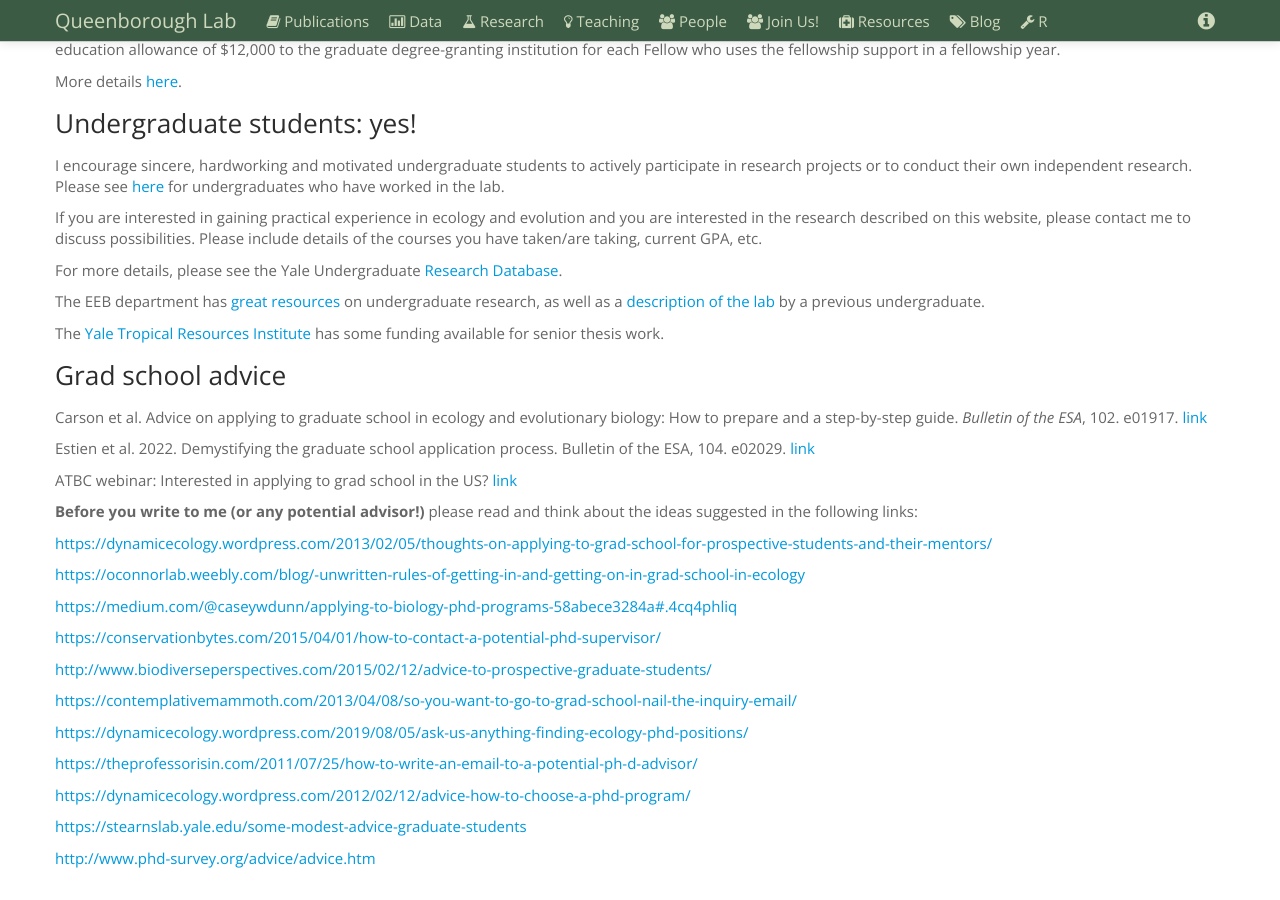
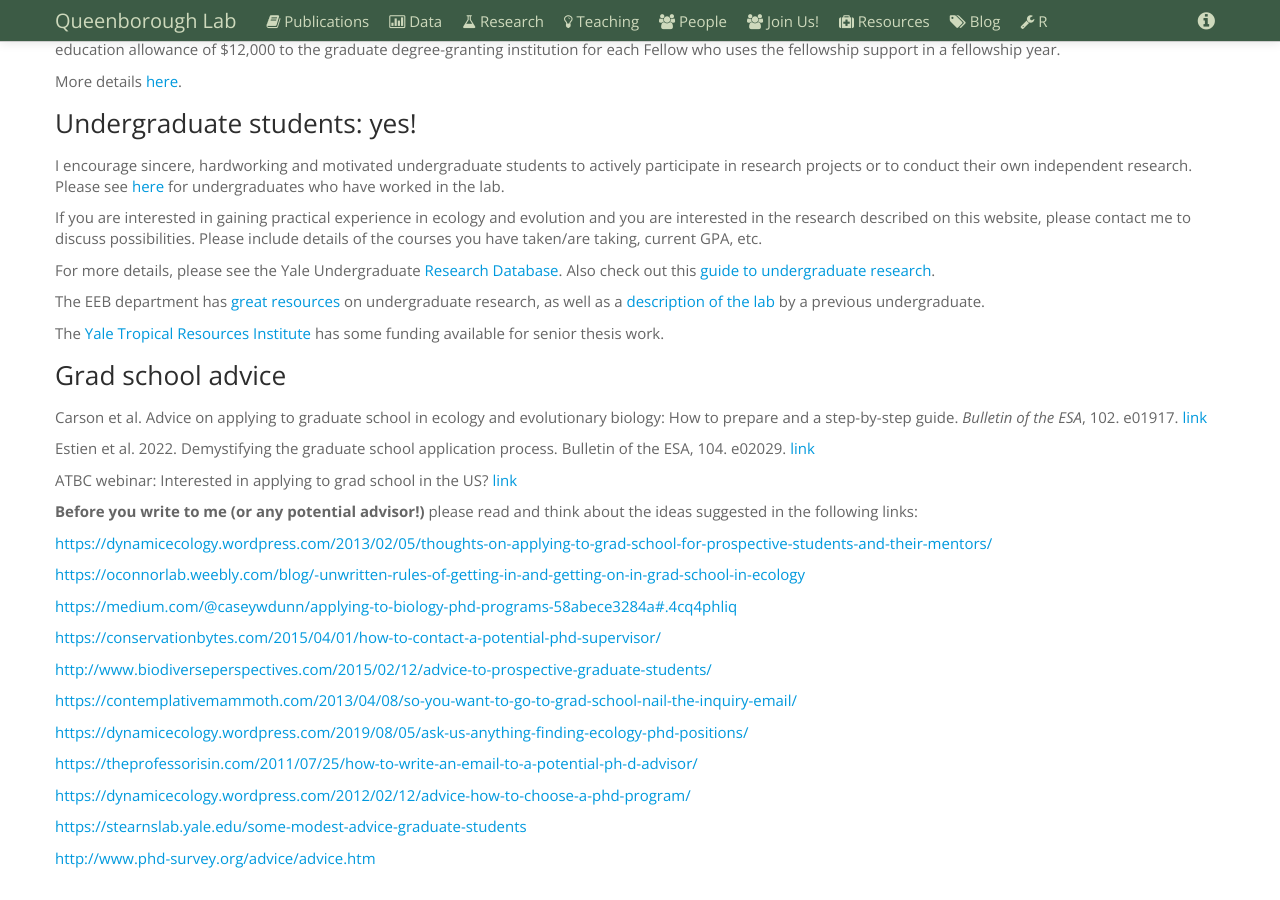
Before and after one commit to saq/saq.github.io, a Jekyll site: the page built from lab-openings.md, in a window 1280 px wide and 900 px high, scrolled down 1407 px. Built offline with Jekyll 4.4.1, drawn with Linux system fonts in a browser that asks for light colours.

Commit message:
Update lab-openings.md

```diff
--- a/lab-openings.md
+++ b/lab-openings.md
@@ -79,7 +79,7 @@ I encourage sincere, hardworking and motivated undergraduate students to activel
 
 If you are interested in gaining practical experience in ecology and evolution and you are interested in the research described on this website, please contact me to discuss possibilities. Please include details of the courses you have taken/are taking, current GPA, etc.
 
-For more details, please see the Yale Undergraduate [Research Database](https://rdb.yale.edu/lab/queenborough-lab-177/).
+For more details, please see the Yale Undergraduate [Research Database](https://rdb.yale.edu/lab/queenborough-lab-177/). Also check out this [guide to undergraduate research](https://journals.plos.org/ploscompbiol/article?id=10.1371/journal.pcbi.1005484).
 
 The EEB department has [great resources](https://eeb.yale.edu/academics/undergraduate-major) on undergraduate research, as well as a [description of the lab](https://eeb.yale.edu/academics/undergraduate-program/guide-research) by a previous undergraduate.
 
```
